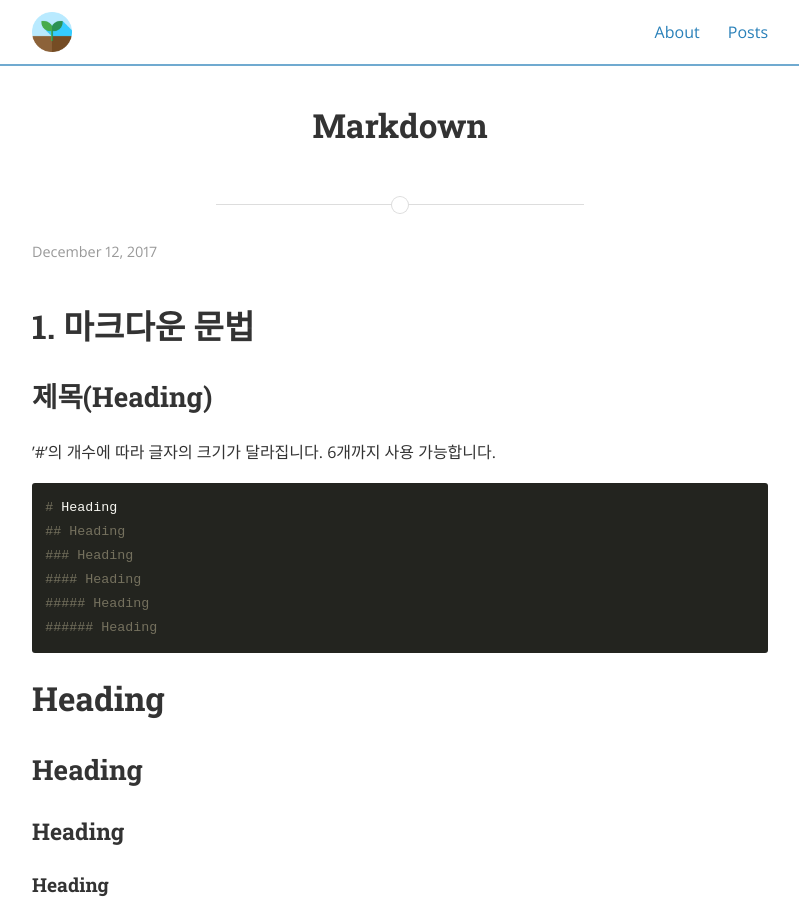
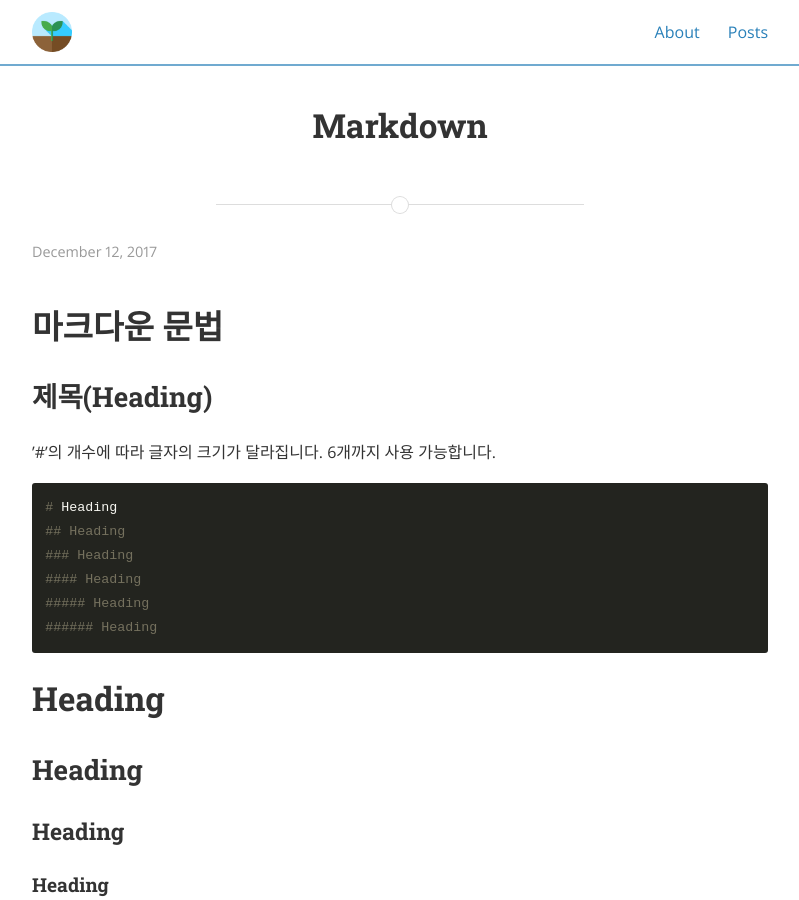
Before and after one commit to ryoochangwan/ryoochangwan.github.io, a Jekyll site: the page built from _posts/2017-12-12-markdown.md, in a window 1280 px wide and 900 px high. Shown: the whole window, without its empty margins (240-1039 px from the left). Built offline with Jekyll 4.4.1, drawn with Linux system fonts in a browser that asks for light colours; nearby versions of some CDN libraries; our own code applies the rules of GitHub Pages for plain Markdown files; comment, search, counter and statistics services are not loaded.

Commit message:
Update 2017-12-12-markdown.md

```diff
--- a/_posts/2017-12-12-markdown.md
+++ b/_posts/2017-12-12-markdown.md
@@ -1,4 +1,4 @@
-# 1. 마크다운 문법
+# 마크다운 문법
 
 ## 제목(Heading)
 
```
